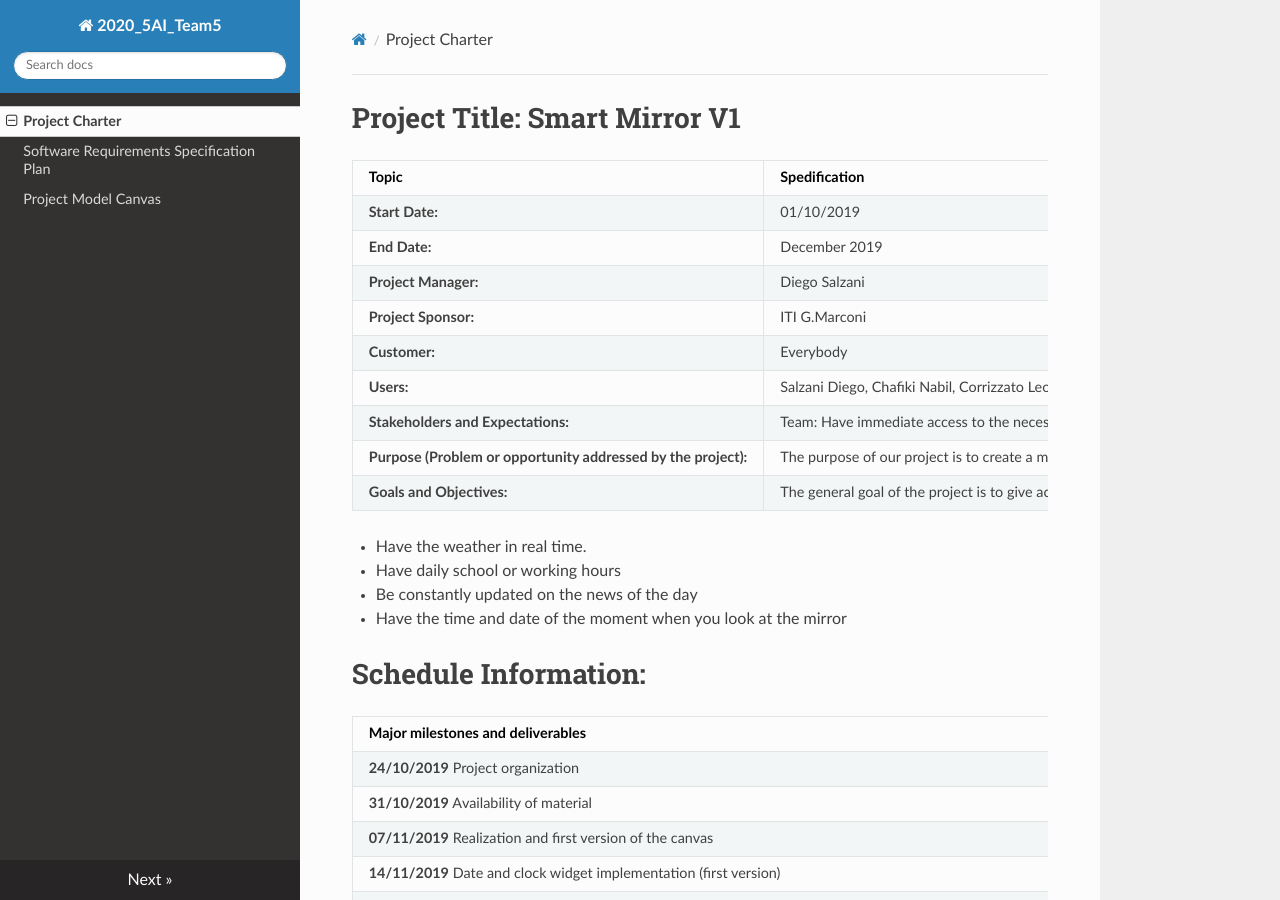
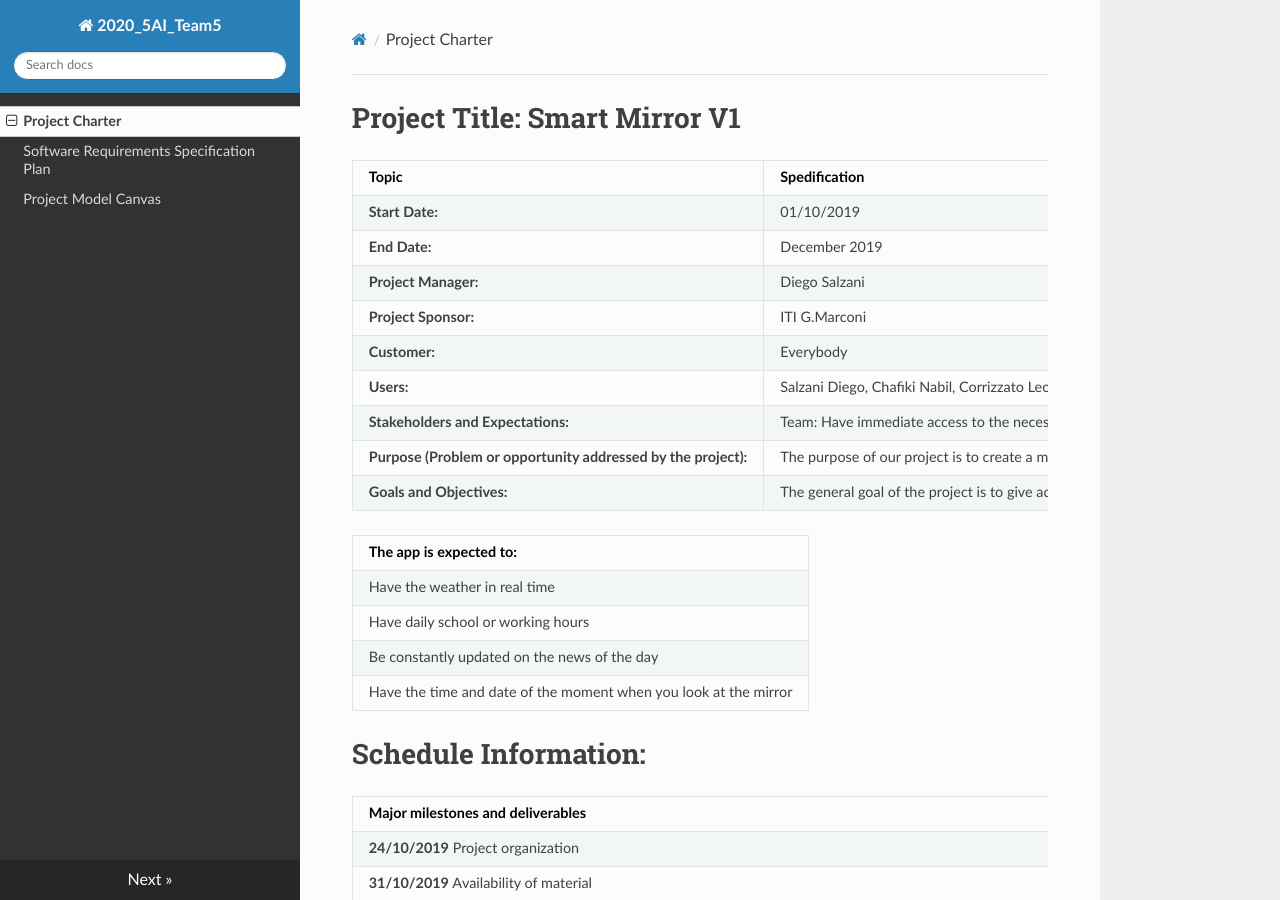
Before and after one commit to diegosalzani/smartmirror_5ai_team5, an MkDocs documentation site: the page built from docs/Project Charter.md, in a window 1280 px wide and 900 px high. Built offline with MkDocs 1.6.1, drawn with Linux system fonts in a browser that asks for light colours; nearby versions of some CDN libraries.

Commit message:
Update Project Charter.md

```diff
--- a/docs/Project Charter.md
+++ b/docs/Project Charter.md
@@ -10,12 +10,14 @@
 | **Users:** | Salzani Diego, Chafiki Nabil, Corrizzato Leonardo |
 | **Stakeholders and Expectations:** | Team: Have immediate access to the necessary information about the weather, working hours or school hours and the main news of the dayProfessor Drago and Professor Bileddo: Have projects that can be submitted for the maturity examination and that can be used to solve common problems |
 | **Purpose (Problem or opportunity addressed by the project):** | The purpose of our project is to create a mirror capable of providing have immediate access to the necessary information about the weather, working hours or school hours and the main news of the day. |
-| **Goals and Objectives:** | The general goal of the project is to give access to the news of the day that have happened in the world, ensure the weather in real time and view working hours or school hours whenever any person is reflected in the mirrorThe app is expected to: |
+| **Goals and Objectives:** | The general goal of the project is to give access to the news of the day that have happened in the world, ensure the weather in real time and view working hours or school hours whenever any person is reflected in the mirror |
 
-* Have the weather in real time.
-* Have daily school or working hours
-* Be constantly updated on the news of the day
-* Have the time and date of the moment when you look at the mirror
+| **The app is expected to:** |
+| --------------------------- |
+| Have the weather in real time |
+| Have daily school or working hours |
+| Be constantly updated on the news of the day |
+| Have the time and date of the moment when you look at the mirror |
 
 # Schedule Information:
 | **Major milestones and deliverables** |
```
